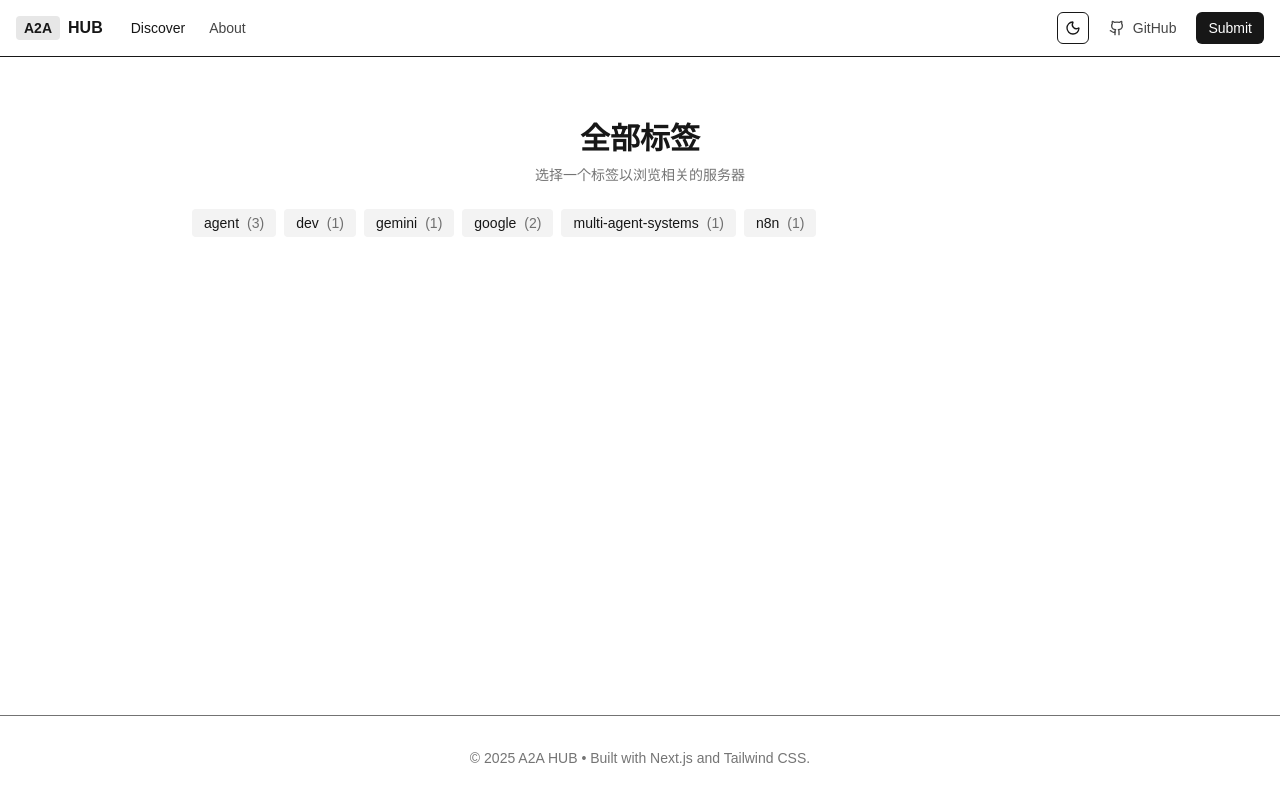
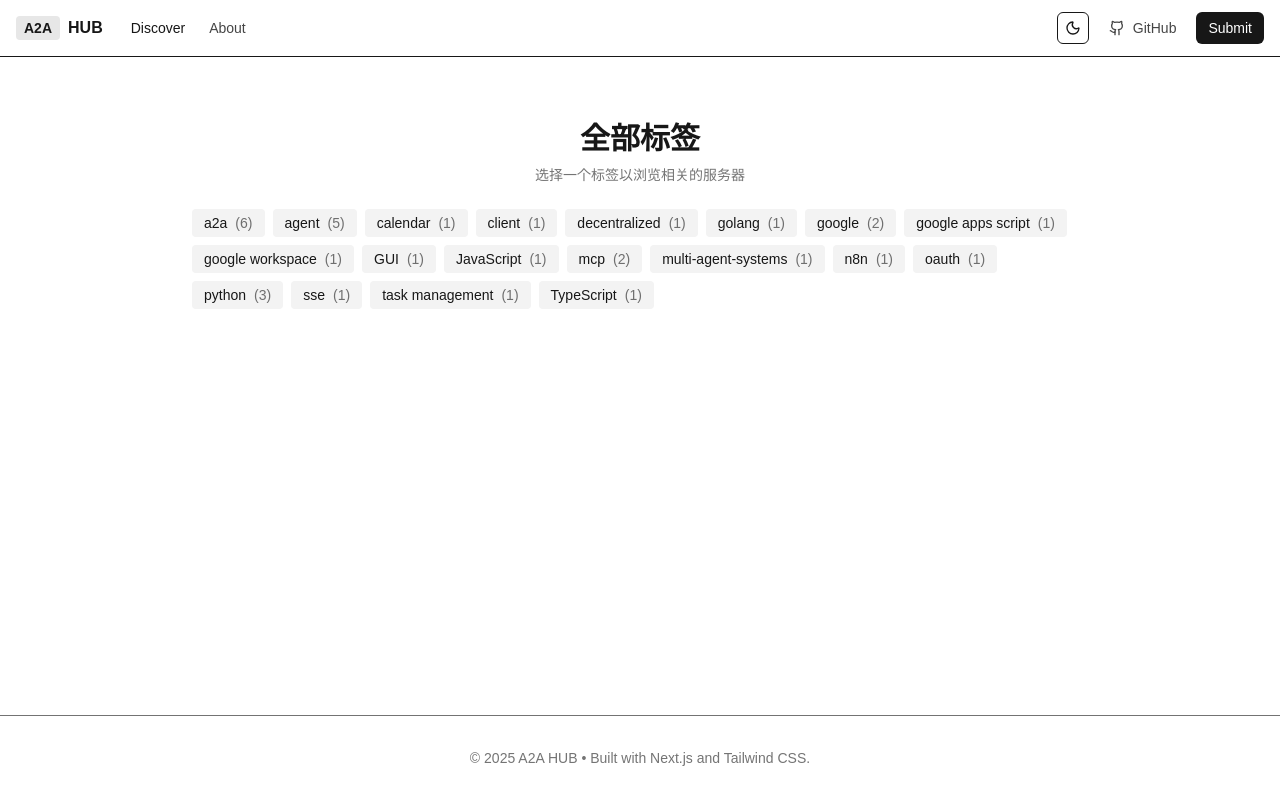
Before and after one commit to starsrc/a2a-hub, a Next.js app: page /tags in a window 1280 px wide. Built offline with nearby package versions, Linux system fonts and the light colour scheme.

Commit message:
feat: update server categories and tags

```diff
--- a/src/data/servers.ts
+++ b/src/data/servers.ts
@@ -1,4 +1,4 @@
-export type Category = "DevTools" | "AI" | "Data" | "Productivity" | "Other";
+export type Category = "Official" | "Research And Data" | "Cloud Platforms" | "Browser automation" | "File Systems" | "Calendar Management" | "Os Automation" | "Communication" | "Productivity" | "Development" | "Database" | "Other";
 
 export type Server = {
     slug: string;
@@ -17,8 +17,8 @@ export const servers: Server[] = [
         slug: "Aira",
         name: "Aira",
         description: "A2A Network, Host, Register, Discover Agents in the Network, Share, Use tools.",
-        category: "DevTools",
-        tags: ["agent"],
+        category: "Development",
+        tags: ["a2a", "python", "sse", "mcp", "oauth"],
         repo: "https://github.com/IhateCreatingUserNames2/Aira",
         website: "https://github.com/IhateCreatingUserNames2/Aira",
         npm: "@example/mcp-filesystem",
@@ -28,8 +28,8 @@ export const servers: Server[] = [
         slug: "elkar",
         name: "elkar-a2a",
         description: "Elkar - Task management for AI Agents, ready for Agent2Agent (A2A) protocol.",
-        category: "DevTools",
-        tags: ["dev"],
+        category: "Productivity",
+        tags: ["a2a", "task management", "agent", "python"],
         repo: "https://github.com/elkar-ai/elkar-a2a",
         website: "https://elkar.co/",
         npm: "@example/mcp-github",
@@ -40,7 +40,7 @@ export const servers: Server[] = [
         name: "AgentCrew",
         description: "Chat application with multi-agents system supports multi-models and MCP",
         category: "Productivity",
-        tags: ["agent", "multi-agent-systems"],
+        tags: ["agent", "multi-agent-systems", "a2a", "mcp", "client", "python", "GUI"],
         repo: "https://github.com/saigontechnology/AgentCrew",
         website: "https://agentcrew.dev/",
         npm: "@example/mcp-notion",
@@ -50,8 +50,8 @@ export const servers: Server[] = [
         slug: "n8n-nodes-agent2agent",
         name: "n8n-nodes-agent2agent",
         description: "Adds nodes to n8n for interacting with AI agents using Google's New Agent2Agent (A2A) protocol. Send tasks, manage interactions, and process results from A2A-compatible agents within your workflows",
-        category: "DevTools",
-        tags: ["agent", "n8n"],
+        category: "Productivity",
+        tags: ["agent", "n8n", "a2a", "TypeScript"],
         repo: "https://github.com/pjawz/n8n-nodes-agent2agent",
         website: "https://github.com/pjawz/n8n-nodes-agent2agent",
         npm: "@example/mcp-postgres",
@@ -61,8 +61,8 @@ export const servers: Server[] = [
         slug: "google-calendar-agent",
         name: "google-calendar-agent",
         description: "A2A agent server enabling Google Calendar scheduling, retrieval, and automation.",
-        category: "Productivity",
-        tags: ["google"],
+        category: "Calendar Management",
+        tags: ["google", "calendar", "a2a", "golang", "agent"],
         repo: "https://github.com/inference-gateway/google-calendar-agent",
         website: "registry.inference-gateway.com/",
         npm: "@example/mcp-slack",
@@ -72,8 +72,8 @@ export const servers: Server[] = [
         slug: "A2AApp",
         name: "A2AApp",
         description: "This is a library for implementing an Agent2Agent (A2A) server using Google Apps Script. This enables AI agent communication and secure service access for AI-powered workflows.",
-        category: "Other",
-        tags: ["gemini", "google"],
+        category: "Productivity",
+        tags: ["google workspace", "google", "JavaScript", "agent", "google apps script", "decentralized", "a2a"],
         repo: "https://github.com/tanaikech/A2AApp",
         website: "https://medium.com/google-cloud/enabling-collaborative-agent-systems-through-google-apps-script-based-agent2agent-a2a-network-19e3d0472eaa",
         npm: "@example/mcp-web-scraper",
```
